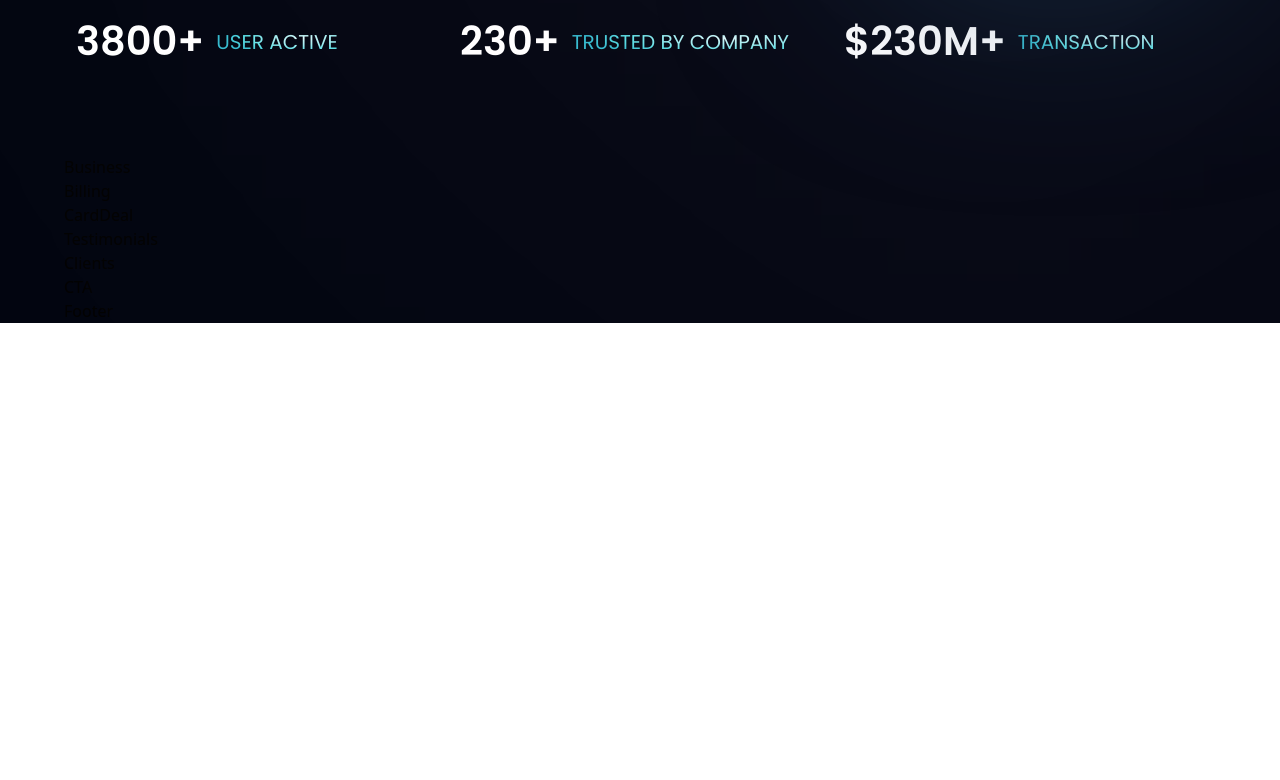
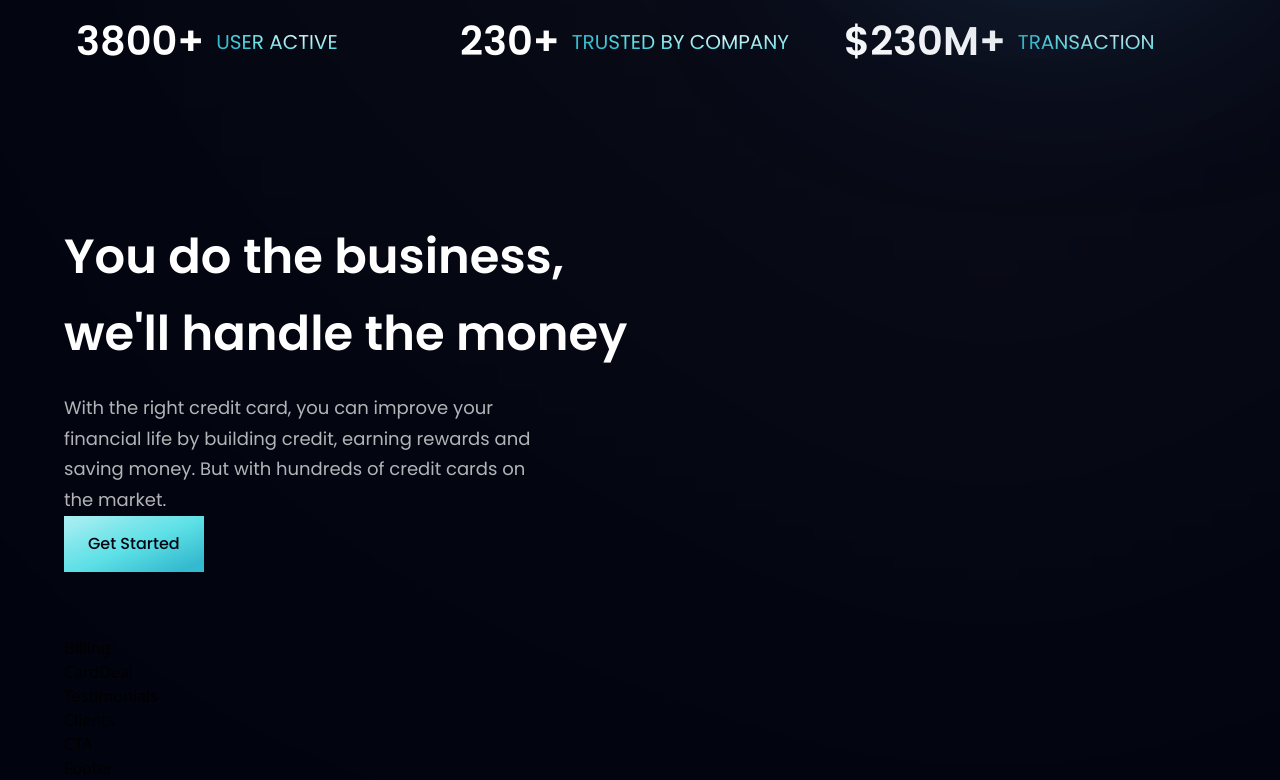
Before and after one commit to prabin04/bank_modern_react, a React (Vite) app: page / in a window 1280 px wide. Shown: the part 652-1432 px from the top of the page. Before the commit the page ends 975 px from the top, so only its background shows below. Built offline with nearby package versions, Linux system fonts and the light colour scheme.

Commit message:
business component create

```diff
--- a/src/components/Business.jsx
+++ b/src/components/Business.jsx
@@ -1,8 +1,17 @@
 import React from 'react'
+import { features } from '../constants'
+import styles, {layout} from '../style'
+import Button from './Button'
 
 const Business = () => {
   return (
-    <div>Business</div>
+    <section id="features" className={layout.section}>
+      <div className={layout.sectionInfo}>
+        <h2 className={styles.heading2}>You do the business, <br className='sm:block hidden' /> we'll handle the money</h2>
+        <p className={`${styles.paragraph} max-w-[470px] mt-5`}>With the right credit card, you can improve your financial life by building credit, earning rewards and saving money. But with hundreds of credit cards on the market.</p>
+        <Button styles="mt-10" />
+      </div>
+    </section>
   )
 }
 
--- a/src/components/Button.jsx
+++ b/src/components/Button.jsx
@@ -1,8 +1,10 @@
 import React from 'react'
 
-const Button = () => {
+const Button = ({styles}) => {
   return (
-    <div>Button</div>
+    <button type="button" className={`py-4 px-6 bg-blue-gradient font-poppins font-medium font-[18px] text-primary outline-none`} >
+       Get Started
+    </button>
   )
 }
 
```
